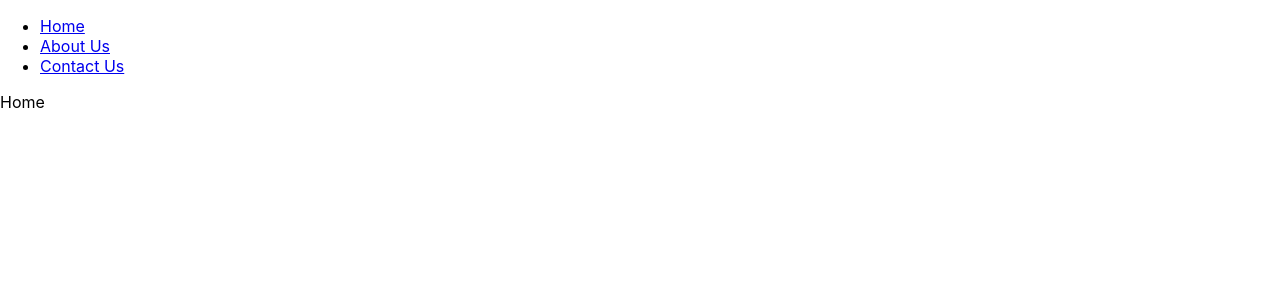
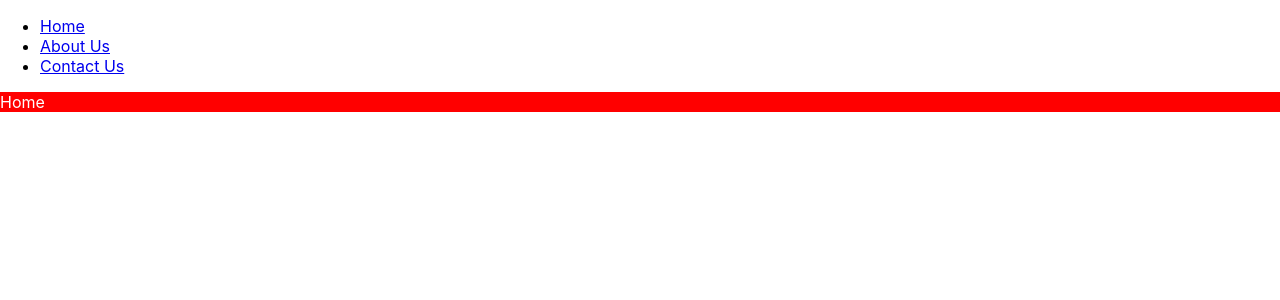
Before and after one commit to ratulshourov/react-work, a React (Create React App) app: page / in a window 1280 px wide. Shown: the top 300 px of the page. Built offline with nearby package versions, Linux system fonts and the light colour scheme.

Commit message:
inline css

```diff
--- a/src/App.css
+++ b/src/App.css
@@ -1,5 +1,5 @@
 .App {
-  text-align: center;
+  text-align: left;
 }
 
 .App-logo {
--- a/src/App.js
+++ b/src/App.js
@@ -20,7 +20,7 @@ import Home from './components/pages/Home';
 function App() {
   return (
     <Router>
-      <div >
+      <div className='App'>
         <ul>
           <li>
             <Link to="/">Home</Link>
--- a/src/components/pages/Home.js
+++ b/src/components/pages/Home.js
@@ -3,7 +3,7 @@ import React, { Component } from 'react'
 class Home extends Component {
   render() {
     return (
-      <div>Home</div>
+      <div style={{backgroundColor:'red',color:'white'}}>Home</div>
     )
   }
 }
```
